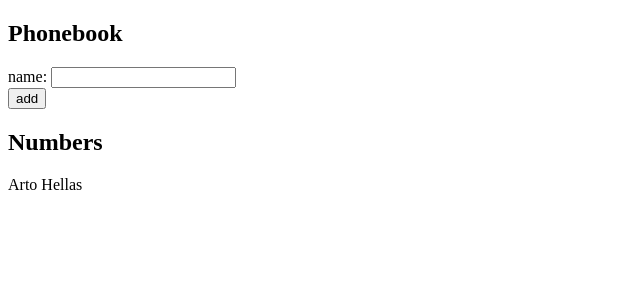
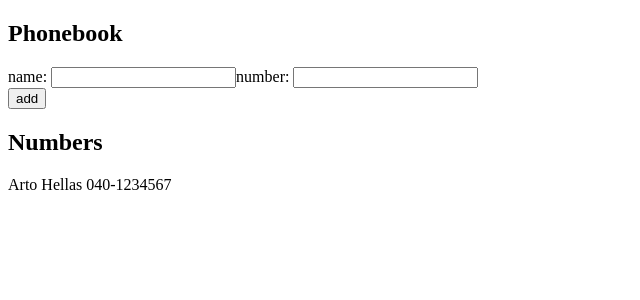
Before and after one commit to Raul122-dev/Lab05, a React (Create React App) app in the folder lab05_part2/: page / in a window 1280 px wide. Shown: the top 300 px of the page, without its empty margins (0-640 px from the left). Built offline with nearby package versions, Linux system fonts and the light colour scheme.

Commit message:
sixth commit

```diff
--- a/lab05_part2/src/App.js
+++ b/lab05_part2/src/App.js
@@ -3,15 +3,18 @@ import Person from './components/Person'
 
 const App = () => {
   const [ persons, setPersons ] = useState([
-    { name: 'Arto Hellas' }
+    { name: 'Arto Hellas',
+      number: '040-1234567'}
   ])
   const [ newName, setNewName ] = useState('')
+  const [ newNumber, setNewNumber ] = useState('')
 
+  const handleChangeName = (event) =>{
+    setNewName(event.target.value)
+  }
 
-
-  const handleChange = (event) =>{
-    setNewName(event.target.value)
-    //const name = event.target.value
+  const handleChangeNumber = (event) =>{
+    setNewNumber(event.target.value)
   }
 
   const handleSubmit = (event) => {
@@ -19,17 +22,20 @@ const App = () => {
 
     const personaAddState = {
       name: newName,
+      number: newNumber,
     };
 
     for (let i = 0; i < persons.length; i++) {
       if (newName === persons[i].name) {
         alert(`${newName} is already added to phonebook`)
-        personaAddState.name = ""
+        personaAddState.name = ''
+        personaAddState.number = ''
       }
     }
 
     setPersons([...persons, personaAddState])
     setNewName("")
+    setNewNumber("")
 
   }
 
@@ -38,7 +44,8 @@ const App = () => {
       <h2>Phonebook</h2>
       <form onSubmit={handleSubmit}>
         <div>
-          name: <input onChange={handleChange} value={newName}/>
+          name: <input onChange={handleChangeName} value={newName}/>
+          number: <input onChange={handleChangeNumber} value={newNumber}/>
         </div>
         <div>
           <button type="submit">add</button>
--- a/lab05_part2/src/components/Person.js
+++ b/lab05_part2/src/components/Person.js
@@ -3,7 +3,7 @@ import React from 'react'
 const Person = (props) => {
     return (
         <div>
-            <p>{props.person.name}</p>
+            <p>{props.person.name} {props.person.number}</p>
         </div>
     )
 }
```
